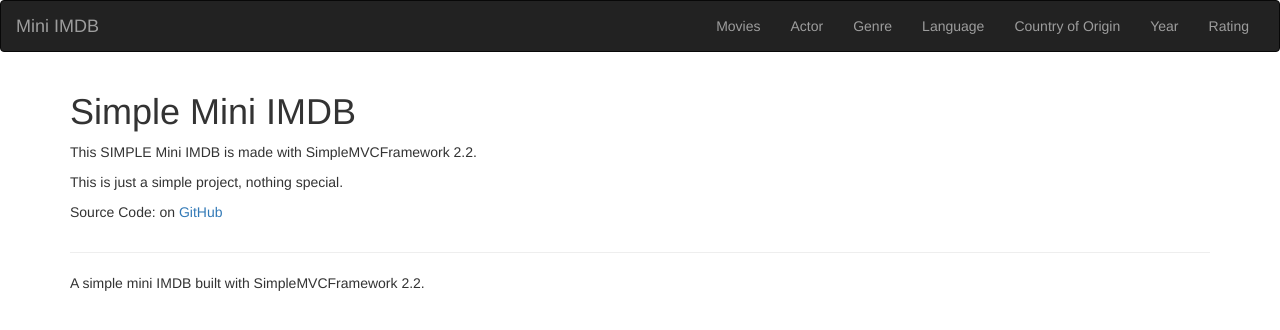
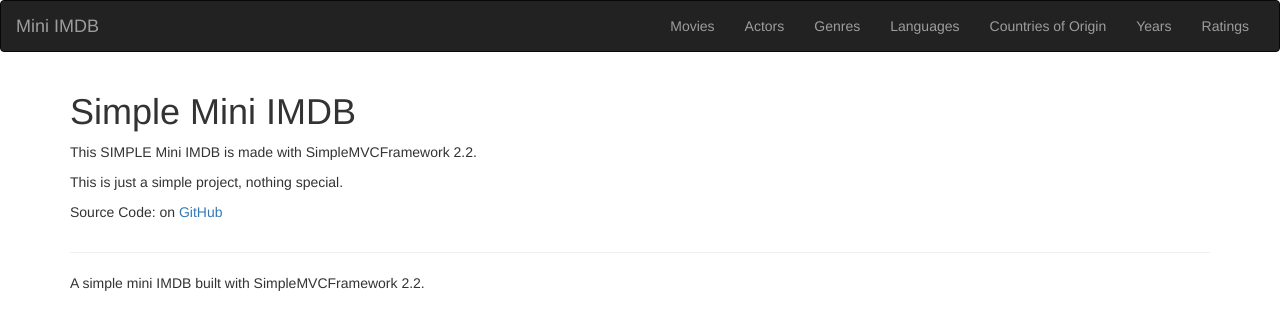
Before and after one commit to BryanYeh/Movies, a PHP site: page /Movies/ in a window 1280 px wide. Shown: the top 330 px of the page. Run offline with PHP 8.4, Linux system fonts and the light colour scheme.

Commit message:
edited navbar

```diff
--- a/app/templates/default/header.php
+++ b/app/templates/default/header.php
@@ -53,12 +53,12 @@
 		<div id="navbar" class="navbar-collapse collapse">
 			<ul class="nav navbar-nav navbar-right">
 				<li><a href="<?php echo DIR;?>movies/">Movies</a></li>
-				<li><a href="<?php echo DIR;?>actors">Actor</a></li>
-				<li><a href="<?php echo DIR;?>genres">Genre</a></li>
-				<li><a href="<?php echo DIR;?>languages">Language</a></li>
-				<li><a href="<?php echo DIR;?>origin">Country of Origin</a></li>
-				<li><a href="<?php echo DIR;?>years">Year</a></li>
-				<li><a href="<?php echo DIR;?>ratings">Rating</a></li>
+				<li><a href="<?php echo DIR;?>actors">Actors</a></li>
+				<li><a href="<?php echo DIR;?>genres">Genres</a></li>
+				<li><a href="<?php echo DIR;?>languages">Languages</a></li>
+				<li><a href="<?php echo DIR;?>origin">Countries of Origin</a></li>
+				<li><a href="<?php echo DIR;?>years">Years</a></li>
+				<li><a href="<?php echo DIR;?>ratings">Ratings</a></li>
 			</ul>
 		</div>
 	</div>
```
